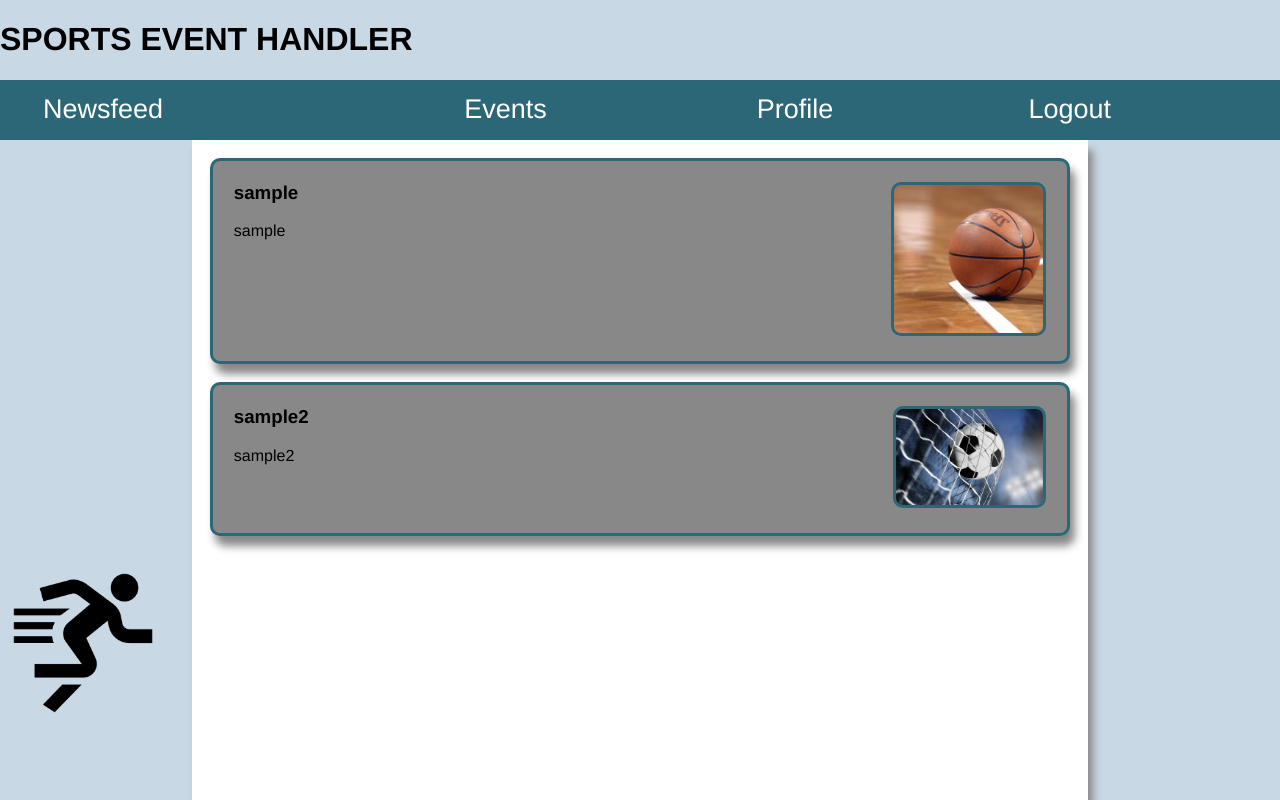
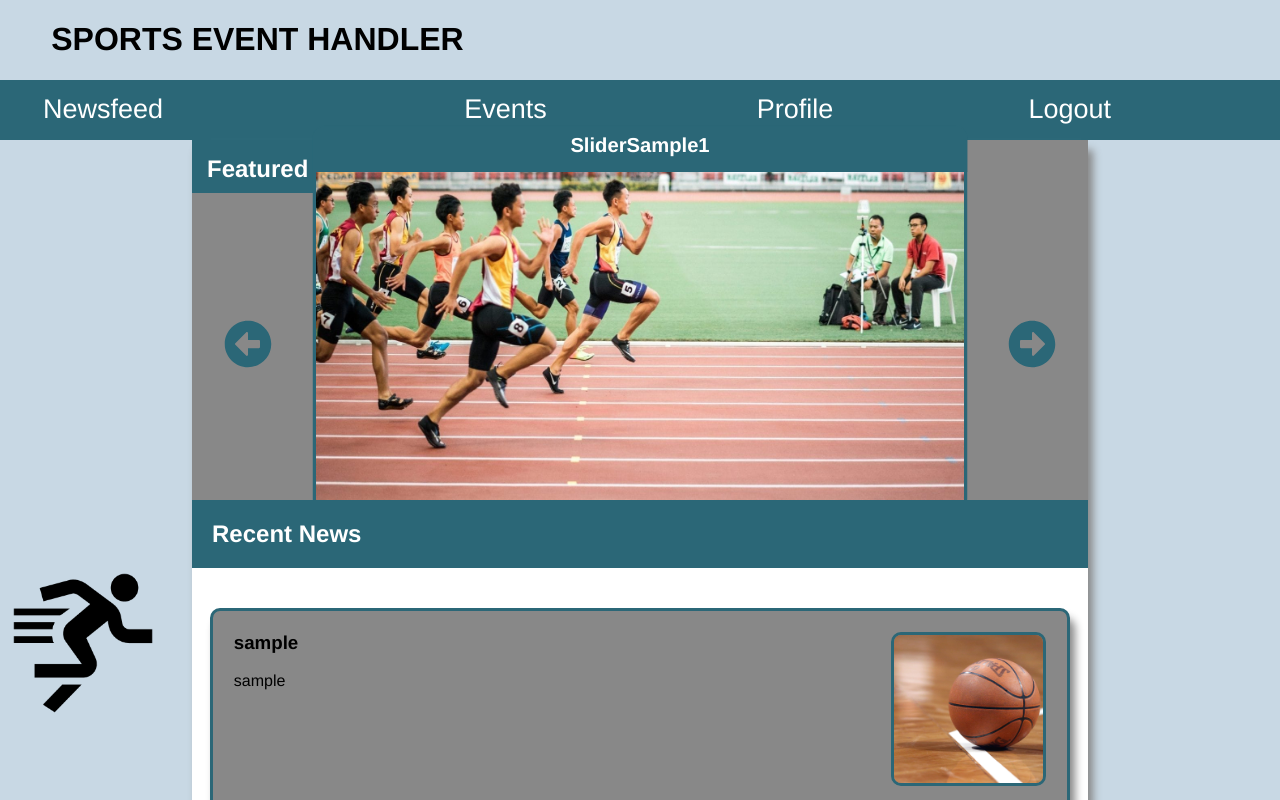
Before and after one commit to SprotsEventOrgainzerSite/sports-event-organizer-fe-mobile, a React (Create React App) app: page / in a window 1280 px wide. Both pictures are taken after typing "Sample", "Sample123" into the empty fields and a click on the button "Login". Shown: the top 800 px of the page. Built offline with nearby package versions, Linux system fonts and the light colour scheme.

Commit message:
slider added

```diff
--- a/package.json
+++ b/package.json
@@ -8,6 +8,7 @@
     "@testing-library/user-event": "^13.5.0",
     "react": "^18.0.0",
     "react-dom": "^18.0.0",
+    "react-icons": "^4.3.1",
     "react-scripts": "5.0.0",
     "web-vitals": "^2.1.4"
   },
--- a/src/App.css
+++ b/src/App.css
@@ -4,7 +4,6 @@
 
 body{
   background-color: #c8d8e4;
-  overflow: hidden;
   font-family: 'Franklin Gothic Medium', 'Arial Narrow', Arial, sans-serif
 }
 
@@ -119,6 +118,9 @@ body{
   position: relative;
 }
 
+.MenuHeader{
+  padding-left: 4%;
+}
 .MenuBar{
   background-color: #2b6777;
   height: 60px;
@@ -141,7 +143,8 @@ body{
 }
 
 .newsFeed{
-  position: absolute;
+  position: relative;
+  padding-bottom: 20px;
   height: 100%;
   width: 70%;
   background-color: white;
@@ -177,6 +180,93 @@ body{
   border: #2b6777 solid;
   border-radius: 10px;
 }
+.news-elements{
+  position: relative;
+  top: 5% !important;
+}
+
+.slider{
+  position: relative;
+  height: 45vh;
+  display: flex;
+  justify-content: center;
+  align-items: center;
+  background-color: #888888;
+}
+
+.slider-image{
+  width: 600px;
+  height: 350px;
+  border: #2b6777 solid;
+  border-radius: 10px;
+}
+
+.right-arrow{
+  position: absolute;
+  font-size: 3em;
+  top: 50%;
+  right: 32px;
+  color:#2b6777;
+  z-index: 10;
+  cursor: pointer;
+  user-select: none;
+}
+
+.left-arrow{
+  position: absolute;
+  font-size: 3em;
+  top: 50%;
+  left: 32px;
+  color:#2b6777;
+  z-index: 10;
+  cursor: pointer;
+  user-select: none;
+}
+
+.slide{
+  opacity: 0;
+  transition: 0.3s ease;
+}
+.slide.active{
+  opacity: 1;
+  transition-duration: 0.3s;
+  transform: scale(1.08);
+}
+
+.slide-text{
+position: absolute;
+top: -5%;
+border-top-left-radius: 10px;
+border-top-right-radius: 10px;
+text-align: center;
+padding-top: 6px;
+background-color: #2b6777;
+width: 100%;
+height: 10%;
+color: white;
+}
+
+.news-title{
+  background-color: #2b6777;
+  color: white;
+  padding: 20px;
+  position: relative;
+  top: -20px !important;
+}
+
+.slider-title{
+  position: absolute;
+  left: 0%;
+  top: 0px;
+  background-color: #2b6777;
+  color: white;
+  padding-top: 15px;
+  padding-left: 15px;
+  padding-right: 10px;
+  padding-bottom: 10px;
+  margin: 0px !important;
+}
+
 
 @keyframes App-logo-spin {
   from {
--- a/src/NewsFeed.js
+++ b/src/NewsFeed.js
@@ -2,13 +2,18 @@ import './App.css';
 import NewsElement from './NewsElement';
 import basketball from './images/basketball.jpg'
 import soccer   from './images/soccer-ball-goal.jpg'
+import Slider from './Slider';
 
 function NewsFeed()
 {
     return(
         <div className="newsFeed">
+                <Slider></Slider>
+           <div className='news-elements'>
+            <h2 className='news-title'>Recent News</h2>
             <NewsElement text = "sample" title = "sample" source = {basketball}></NewsElement>
             <NewsElement text = "sample2" title = "sample2" source = {soccer}></NewsElement>
+           </div>
         </div>
     )
 }
--- a/src/RenderHandler.js
+++ b/src/RenderHandler.js
@@ -1,4 +1,4 @@
-import { useState } from "react";
+import { useEffect, useState } from "react";
 import React from "react";
 import App from "./App.js";
 import MainMenu from "./MainMenu.js";
@@ -9,6 +9,19 @@ export const StateContext = React.createContext();
 function RenderHandler()
 {
     const[renderState,setRenderState] = useState(['LOGIN','LOGIN']);
+    const body = document.querySelector('body');
+
+    useEffect(()=>
+    {
+        if(renderState[0] === 'LOGIN')
+        {
+            body.style.overflow = 'hidden'
+        }
+        else
+        {
+            body.style.overflow = 'visible'
+        }
+    },[renderState])
 
     return(
         <div>
--- /dev/null
+++ b/src/Slider.js
@@ -0,0 +1,43 @@
+import React, { useState } from "react";
+import { sliderData } from "./SliderData";
+import {FaArrowAltCircleRight, FaArrowAltCircleLeft} from 'react-icons/fa';
+import './App.css';
+
+function Slider()
+{
+
+    const [current, setCurrent] = useState(0)
+
+    const length = sliderData.length
+
+    const nextSlide = () =>{
+        setCurrent(current === length - 1 ? 0 : current + 1)
+    }
+
+    const prevSlide = () =>{
+        setCurrent(current === 0 ? length - 1 : current - 1)
+    }
+
+    if(!Array.isArray(sliderData) || sliderData.length <= 0)
+    {
+        return null
+    }
+
+    return(
+        <section className="slider">
+        <h2 className="slider-title">Featured</h2>
+        <FaArrowAltCircleLeft className="left-arrow" onClick={prevSlide}/>
+        <FaArrowAltCircleRight className="right-arrow" onClick={nextSlide}/>
+        {sliderData.map((slide, index) => {
+                return (
+                    <div className={index === current ? 'slide active' : 'slide'} key = {index}>
+                        {index === current && <img src={slide.image} alt="FeaturedImage" className="slider-image"/>}
+                        {index === current && <h3 className="slide-text">{slide.text}</h3>}
+                    </div>
+                )
+            })}
+        </section>
+    )
+}
+
+export default Slider;
--- /dev/null
+++ b/src/SliderData.js
@@ -0,0 +1,15 @@
+import basketball from './images/basketball.jpg'
+import soccer   from './images/soccer-ball-goal.jpg'
+import running  from './images/running.jpg'
+
+
+export const sliderData = [
+    {
+        image: running,
+        text: "SliderSample1"
+    },
+    {
+        image: soccer,
+        text: "SliderSample2"
+    }
+]
```
Also changed, not shown: 1 other file (tests, documents, lock files or other folders).
